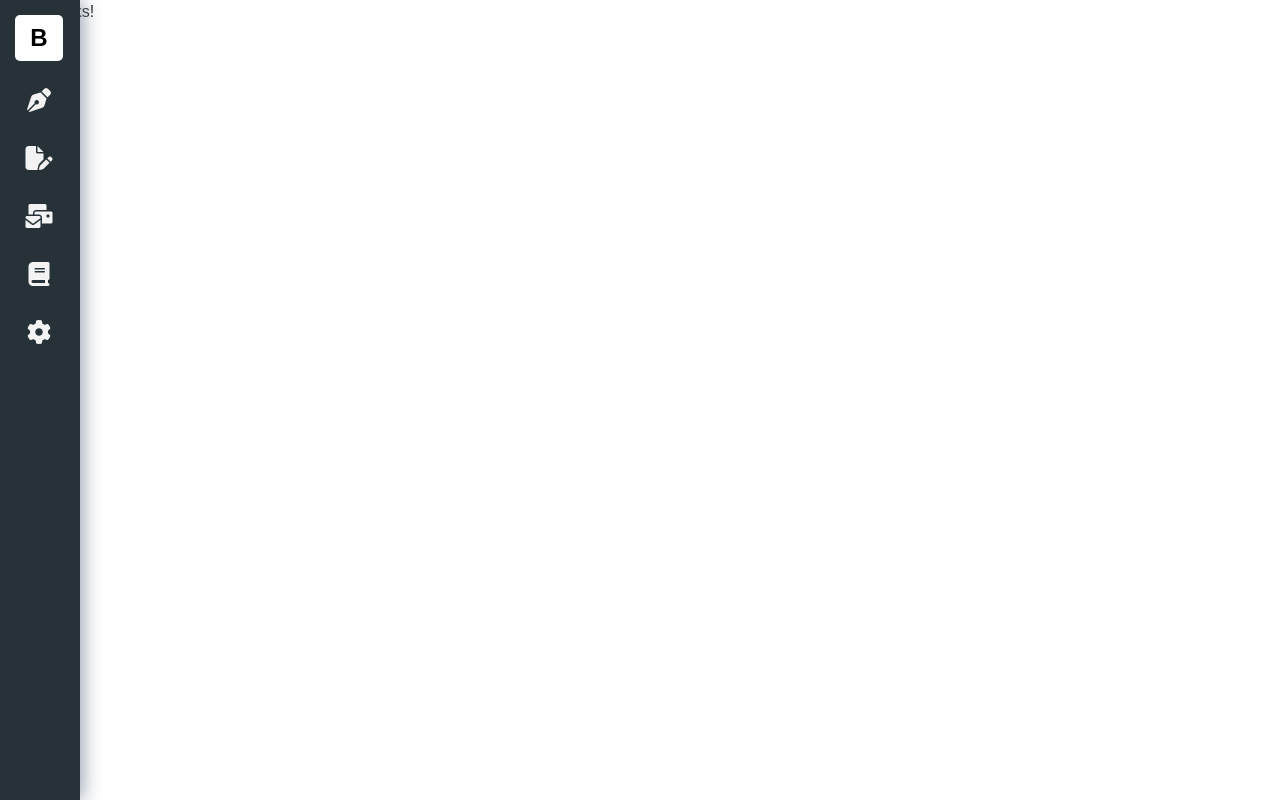
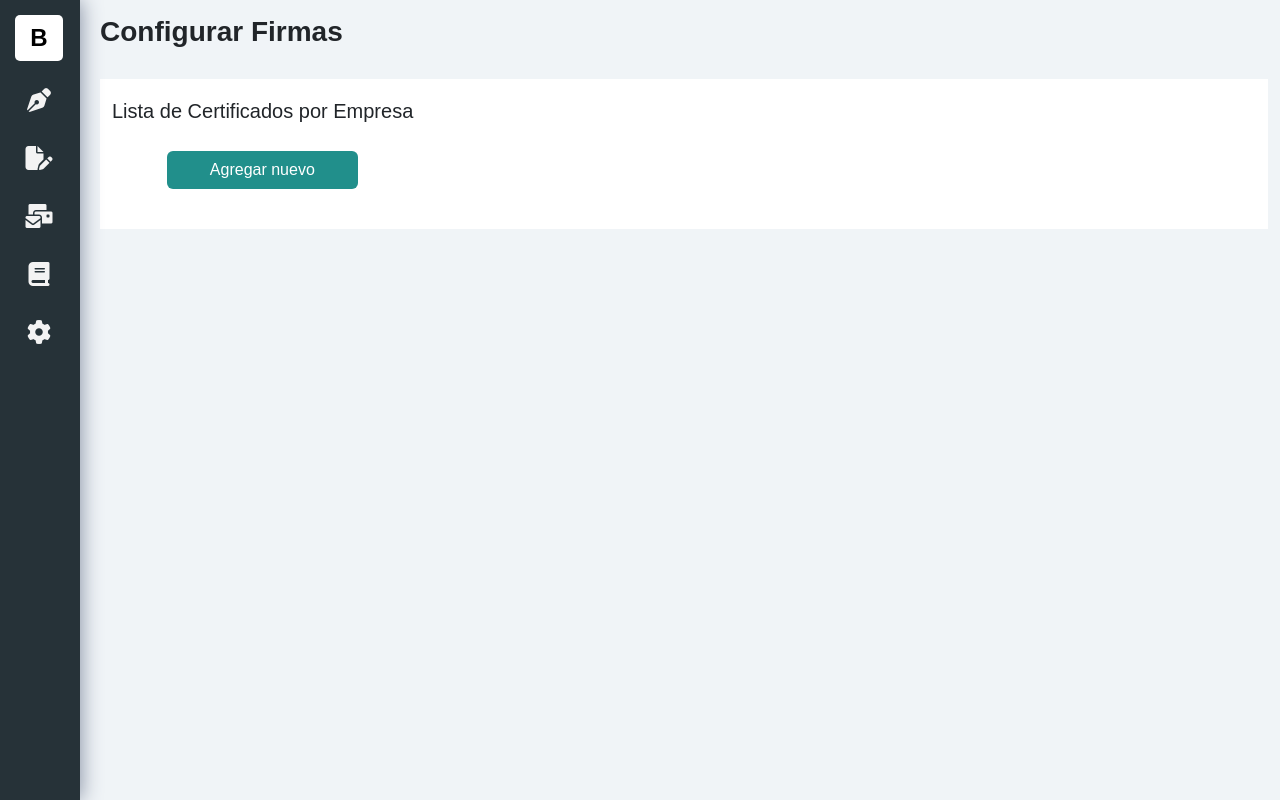
Before and after one commit to alphamen01/firma-digital-2023, an Angular app: page /Firmas in a window 1280 px wide. Built offline with nearby package versions, Linux system fonts and the light colour scheme.

Commit message:
se estructuro el contenido del body

```diff
--- a/src/app/app.component.css
+++ b/src/app/app.component.css
@@ -0,0 +1,6 @@
+.orden{
+    background-color: #f0f4f7;
+    height: 100vh;
+    padding-left: 100px;
+    padding-top: 15px;
+}
--- a/src/app/app.component.html
+++ b/src/app/app.component.html
@@ -1,3 +1,5 @@
 <!-- <app-navbar-superior></app-navbar-superior> -->
 <app-menu-lateral (onToggleSideNav)="onToggleSideNav($event)" ></app-menu-lateral>
-<router-outlet></router-outlet>
+<div class="container-fluid orden">
+    <router-outlet></router-outlet>
+</div>
--- a/src/app/components/documentos/documentos.component.html
+++ b/src/app/components/documentos/documentos.component.html
@@ -1 +1,3 @@
-<p>documentos works!</p>
+<div class="container-fluid global-fluid-container">
+    <p>documentos works!</p>
+</div>
--- a/src/app/components/firmas/firmas.component.css
+++ b/src/app/components/firmas/firmas.component.css
@@ -0,0 +1,20 @@
+.container-firma{
+    background-color: white;
+    margin-top: 30px;
+    padding-top: 20px;
+    padding-bottom: 20px;
+}
+
+.button-firma{
+    background-color: #218f8b;
+    color: white;
+    margin-left: 55px;
+    margin-top: 20px;
+    margin-bottom: 20px;
+}
+
+.button-firma:hover{
+    color: #218f8b;
+    border-color: #218f8b;
+    background-color: white;
+}
--- a/src/app/components/firmas/firmas.component.html
+++ b/src/app/components/firmas/firmas.component.html
@@ -1 +1,8 @@
-<p>firmas works!</p>
+<div class="container-fluid global-fluid-container">
+    <h3 class="fw-bold">Configurar Firmas</h3>
+    <div class="container-fluid container-firma">
+        <h5>Lista de Certificados por Empresa</h5>
+        <button type="button" class="btn button-firma col-md-2" routerLink="/FirmaAdd">Agregar nuevo</button>
+
+    </div>
+</div>
--- a/src/app/components/menu-lateral/menu-lateral.component.css
+++ b/src/app/components/menu-lateral/menu-lateral.component.css
@@ -1,6 +1,6 @@
 .sidenav{
     background: #263238;
-    transition: all .2s ease;
+    transition: all .3s ease;
     position: fixed;
     z-index: 1;
     top: 0;
@@ -76,7 +76,7 @@
             color: #f3f3f3;
             text-decoration: none;
             border-radius: 0.625rem;
-            transition: all .2s ease;
+            transition: all .3s ease;
 
             .sidenav-link-icon{
                 font-size: 22px;
--- a/src/styles.css
+++ b/src/styles.css
@@ -9,5 +9,8 @@
 body{
     position: relative;
     font-family: sans-serif;
-    /* height: 100%; */
 }
+
+.global-fluid-container{
+    padding: 0px;
+}
```
